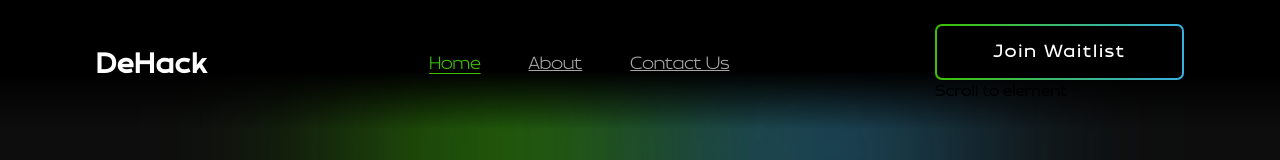
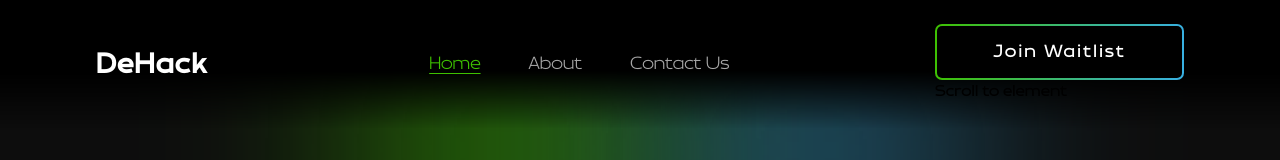
Before and after one commit to noorshanu/dehack, a Next.js app: page / in a window 1280 px wide. Shown: the top 160 px of the page. Built offline with nearby package versions, Linux system fonts and the light colour scheme.

Commit message:
Update Header.jsx

```diff
--- a/elements/Header.jsx
+++ b/elements/Header.jsx
@@ -70,7 +70,7 @@ const currentPath = router.pathname
 
 {navItems.map(item => (
   <Link href={item.path} key={item.path}>
-    <p className={currentPath === item.path ? 'active underline underline-offset-4' : 'text-[#a6a6a6] underline hover:text-white '}>{item.label}</p>
+    <p className={currentPath === item.path ? 'active underline underline-offset-4' : 'text-[#a6a6a6] hover:text-white '}>{item.label}</p>
   </Link>
 ))}
               </nav>
```
